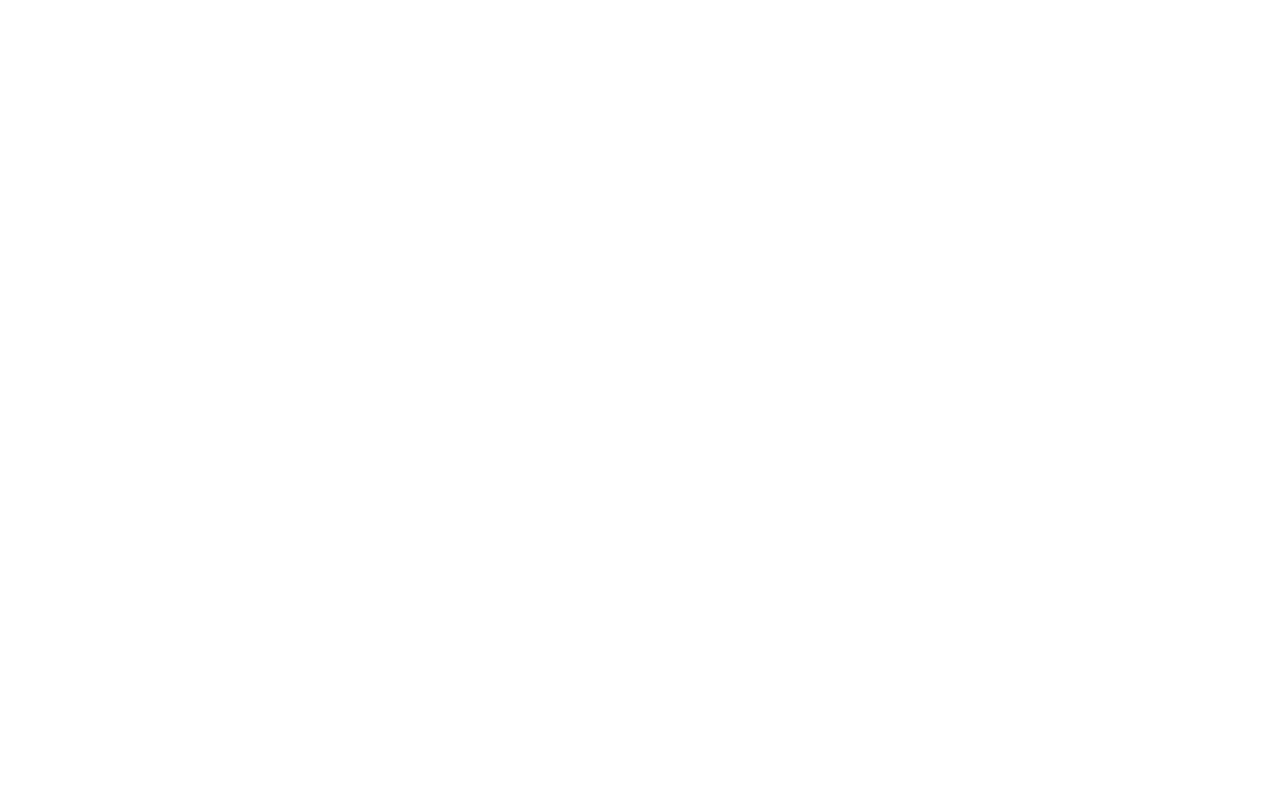
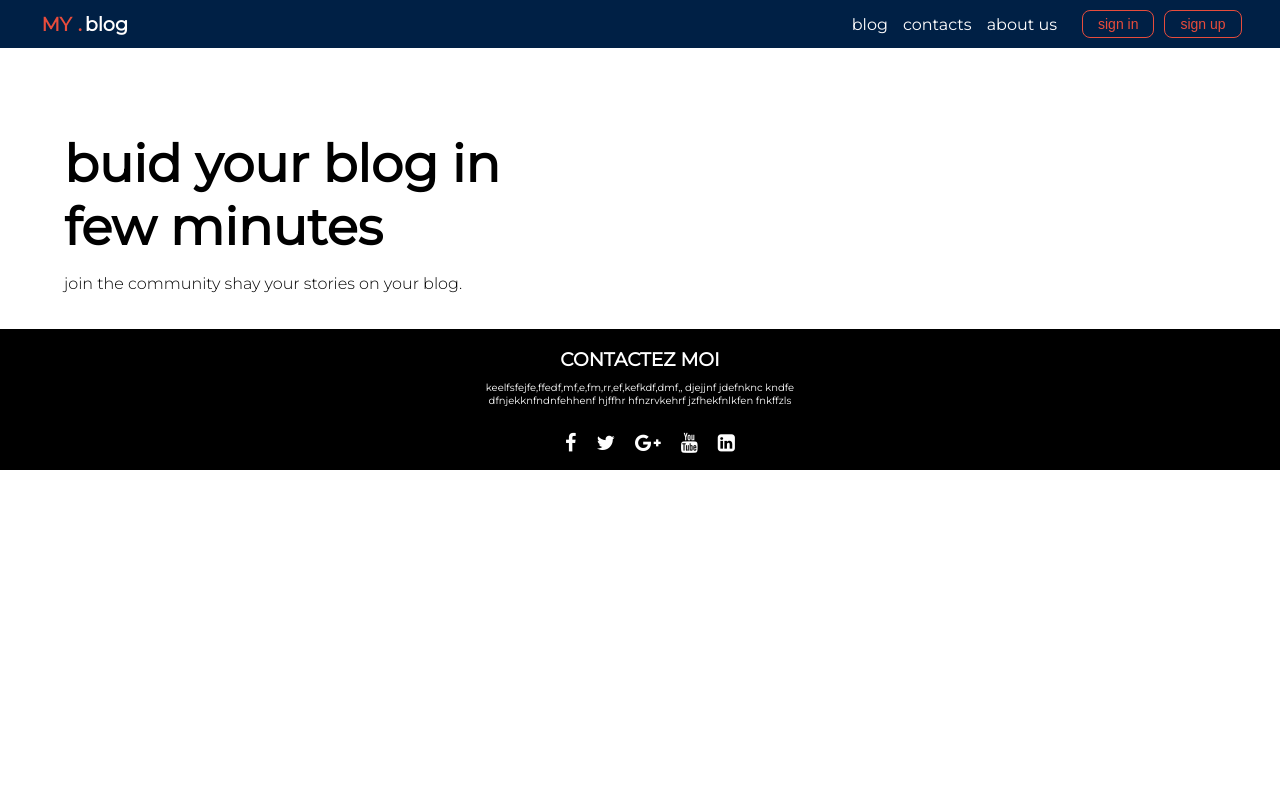
Before and after one commit to Emmanuelk2001/blog, a PHP site: page / in a window 1280 px wide. Before the commit the page is empty. Run offline with PHP 8.4, Linux system fonts and the light colour scheme.

Commit message:
first step of buiding a blog web site

```diff
--- a/index.php
+++ b/index.php
@@ -1 +1,53 @@
-<?php
+
+<!DOCTYPE html>
+<html lang="fr">
+    <head>
+        <title></title>
+        <meta charset="UTF-8">
+        <meta name="viewport" content="width=device-width, initial-scale=1">
+      <title>my.blog</title>
+      <link rel="stylesheet" href="style.css">
+      <link rel="stylesheet" href="https://stackpath.bootstrapcdn.com/font-awesome/4.7.0/css/font-awesome.min.css">
+    </head>
+    <body>
+        <header>
+            <nav>
+                <h1><span>My</span><span>.</span>blog</h1>
+                <div class ="right">
+                     <a href="#"><p>blog</p></a>
+                     <a href="#"><p>contacts</p></a>
+                     <a href="#"><p>about us</p></a>
+                     <a href="https://www.16personalities.com/free-personality-test"><button> sign in </button></a>
+                        <a href="https://www.16personalities.com/free-personality-test"><button> sign up</button></a>
+
+                </div>
+
+            </nav>
+            <section class="presentation">
+                <div class="abstract-presentation">
+                    <h1>buid your blog in <br> few minutes</h1>
+                     <p>
+                    join the community shay your stories on your blog.
+                    </p>
+                </div>
+            </section>
+        </header>
+        <footer >
+                <div class="container">
+                    <h3>Contactez moi</h3>
+                    <p>keelfsfejfe,ffedf,mf,e,fm,rr,ef,kefkdf,dmf,, djejjnf jdefnknc kndfe<br/>
+                        dfnjekknfndnfehhenf hjffhr hfnzrvkehrf jzfhekfnlkfen fnkffzls
+                    </p>
+                    <ul class="socials">
+                        <li><a href="#"><i class="fa fa-facebook"></i></a></li>
+                        <li><a href="#"><i class="fa fa-twitter"></i></a></li>
+                        <li><a href="#"><i class="fa fa-google-plus"></i></a></li>
+                        <li><a href="#"><i class="fa fa-youtube"></i></a></li>
+                        <li><a href="#"><i class="fa fa-linkedin-square"></i></a></li>
+                    </ul>
+
+                </div>
+            </footer>
+    </body>
+
+</html>
--- /dev/null
+++ b/style.css
@@ -0,0 +1,179 @@
+@import url('https://fonts.googleapis.com/css2?family=Montserrat:wght@300;400&family=Oswald:wght@300;400&family=Roboto:ital,wght@0,100;0,300;0,400;1,300&display=swap');
+body{
+    margin: 0;
+    font-family: 'Montserrat', sans-serif;
+    color:rgb(0, 0, 0);
+    list-style: none;
+
+
+}
+body header a {
+    text-decoration: none;
+}
+/*------------------------------------------------------HEADER--------------------------------------------------------------------------------------*/
+header{
+    background: #ffffff;
+}
+/*----------------------------nav---------------------------*/
+header nav{
+    padding: 10px 3% 10px 3% ;
+    background-color: rgb(0, 32, 69);
+    display: flex;
+    flex-wrap: wrap;
+    justify-content: space-between;
+    align-items: center;
+    position: sticky;
+    top: 0;
+}
+header nav button{
+margin-left: 10px;
+}
+header nav p,h1{
+    color:rgb(255, 254, 254);
+}
+header nav span{
+    margin: 0px 3px;
+    color:#E74C3C;
+    text-transform: uppercase;
+    transition: border-bottom 1s;
+}
+header nav span:hover{
+    border-bottom : 3px solid #E74C3C;
+}
+header nav h1{
+    margin : 0;
+    font-size: 1.5vw;
+
+}
+header nav .right{
+    display: flex;
+    align-items: center;
+}
+header nav .right p{
+    margin : 0px 15px 0 0;
+    transition: color 0.5s, border-bottom 0.5s;
+
+}
+header nav .right a{
+    color: #E74C3C;
+}
+header nav .right a:hover{
+    color:#fff;
+}
+header nav .right p:hover {
+    color:#E74C3C;
+    border-bottom : 3px solid #E74C3C;
+    cursor: pointer;
+}
+header nav .right button{
+    padding : 5px 15px;
+    font-size :14px;
+    border : 1px solid #E74C3C;
+    background-color: inherit;
+    color :#E74C3C;
+    border-radius : 8px;
+    transition: color 0.5s, background-color 0.5s;
+}
+header nav .right button:hover  {
+    color:inherit;
+    background-color: #E74C3C;
+}
+.presentation{
+    padding: 20px 5%;
+    margin-top:5%;
+    display:flex;
+    align-items:center;
+    justify-content: space-between;
+}
+.presentation .abstract-presentation{
+    width: 100%;
+    flex-shrink: 3;
+}
+.presentation .abstract-presentation h1{
+    color : #000;
+margin: 0;
+font-size: 4vw;
+width :90%;
+}
+.presentation .abstract-presentation p{
+   font-weight: 300;
+    }
+
+
+
+.presentation .abstract-presentation .buttons button:hover{
+    color:#E74C3C;
+    background-color: inherit;
+    border: 1px solid #E74C3C;
+}
+
+/* =================================================================footer================================================================*/
+.container {
+    color : #fff;
+    background-color : black;
+    display: flex;
+    flex-direction: column;
+    text-align : center;
+}
+.container h3{
+    font-family: 'Montserrat',sans-serif;
+    text-transform: uppercase;
+    margin-bottom : 0;
+}
+.container p{
+    font-size : 10px;
+}
+.container .socials{
+    display : flex;
+
+    justify-content :center;
+    list-style: none;
+}
+.container .socials li {
+margin-right: 20px;
+}
+.container .socials li a {
+    text-transform: none;
+    color: #fff;
+}
+.container .socials li a i{
+    font-size: 20px;
+}
+ .socials a:hover i{
+    color:rgb(5, 217, 255);
+}
+
+@media screen and (max-width: 963px){
+    header nav {
+        flex-direction: column;
+        align-items: center;
+    }
+    header nav h1{
+        margin-bottom:10px;
+        font-size: 12px;
+    }
+    header nav .right{
+        display: flex;
+        flex-wrap: wrap;
+        font-size: 12px;
+        align-items: center;
+    }
+    header nav .right button{
+        display: none;
+    }
+    .presentation .main-image{
+        display:none;
+    }
+    .presentation .abstract-presentation h1 {
+        margin :0;
+        text-align-last: center;
+    }
+    .presentation .abstract-presentation .buttons{
+            justify-content: space-around;
+    }
+    .presentation .abstract-presentation .buttons button{
+        margin : 0;
+        padding:5px 5px;
+    }
+
+}
```
Also changed, not shown: src/images/Architect.svg (added), src/images/Sujet.png (added), src/images/team.svg (added).
